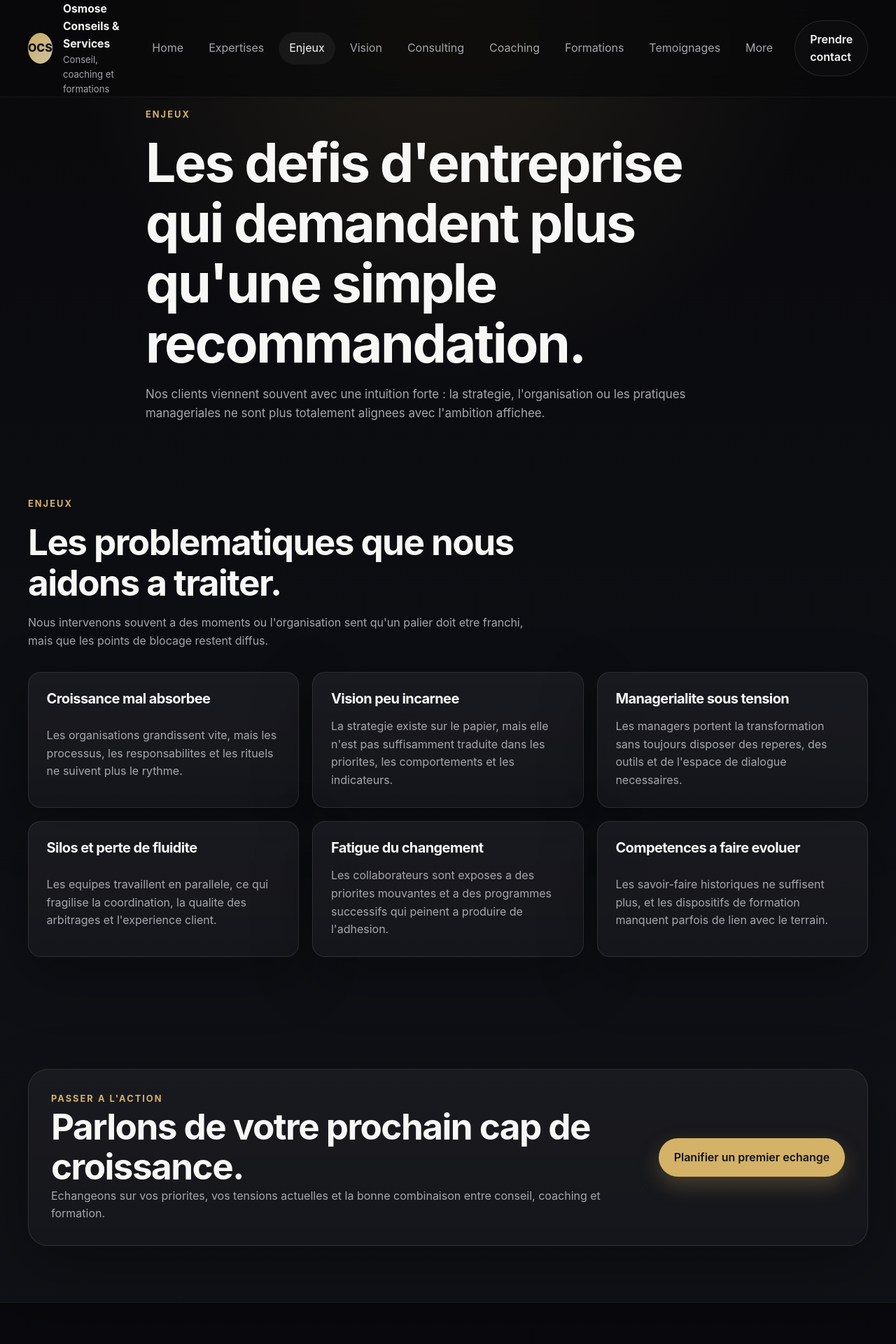
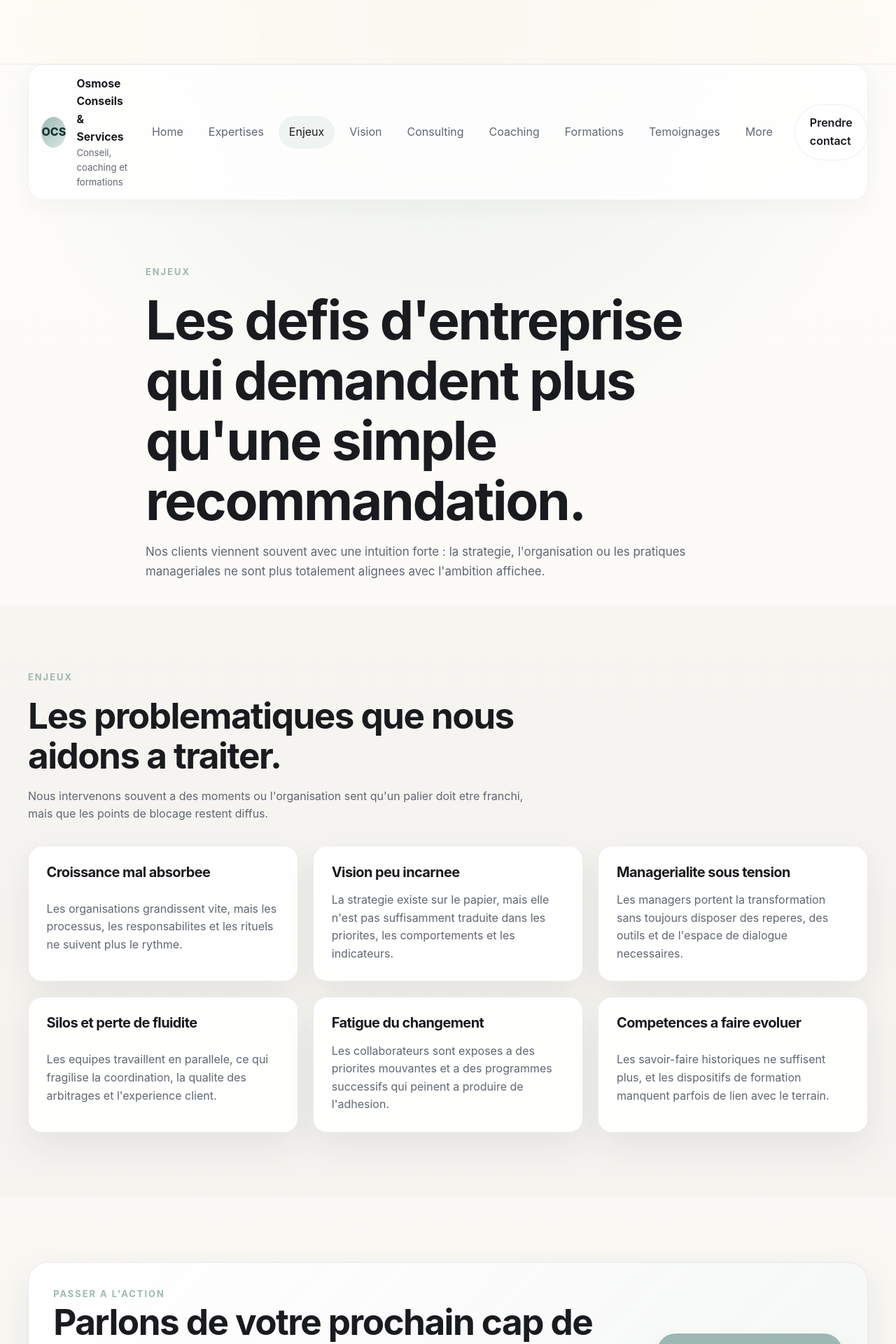
Before and after one commit to sebsiders06/osmose-conseils-et-services, a Next.js app: page /enjeux in a window 1280 px wide. Shown: the top 1920 px of the page at 70% size. Built offline with nearby package versions, Linux system fonts and the light colour scheme.

Commit message:
style claire

```diff
--- a/app/globals.css
+++ b/app/globals.css
@@ -1,19 +1,19 @@
 :root {
-  --background: #09090b;
-  --surface: #111217;
-  --surface-alt: #17181f;
-  --surface-soft: #f5f4ef;
-  --foreground: #f7f7f6;
-  --muted: #a6a7ad;
-  --border: rgba(255, 255, 255, 0.1);
-  --border-strong: rgba(212, 178, 103, 0.32);
-  --accent: #d4b267;
-  --accent-soft: rgba(212, 178, 103, 0.12);
-  --text-dark: #111217;
+  --background: #fcfbf8;
+  --surface: rgba(255, 255, 255, 0.94);
+  --surface-alt: #f5f3ee;
+  --surface-soft: #ffffff;
+  --foreground: #191b1f;
+  --muted: #5f6673;
+  --border: rgba(26, 33, 46, 0.08);
+  --border-strong: rgba(147, 169, 171, 0.28);
+  --accent: #9bb8b2;
+  --accent-soft: rgba(155, 184, 178, 0.14);
+  --text-dark: #173332;
   --radius-lg: 28px;
-  --radius-md: 18px;
+  --radius-md: 20px;
   --radius-sm: 14px;
-  --shadow-lg: 0 24px 80px rgba(0, 0, 0, 0.35);
+  --shadow-lg: 0 18px 50px rgba(34, 41, 52, 0.08);
   --max-width: 1200px;
 }
 
@@ -29,8 +29,8 @@
   margin: 0;
   min-width: 320px;
   background:
-    radial-gradient(circle at top, rgba(212, 178, 103, 0.12), transparent 22%),
-    linear-gradient(180deg, #09090b 0%, #0d0f14 48%, #121318 100%);
+    radial-gradient(circle at top, rgba(155, 184, 178, 0.18), transparent 24%),
+    linear-gradient(180deg, #fdfcf9 0%, #fbfaf7 40%, #f7f4ee 100%);
   color: var(--foreground);
   font-family:
     Inter, ui-sans-serif, system-ui, -apple-system, BlinkMacSystemFont, "Segoe UI", sans-serif;
@@ -54,10 +54,6 @@
   font: inherit;
 }
 
-main {
-  padding-top: 5.8rem;
-}
-
 section[id] {
   scroll-margin-top: 7rem;
 }
@@ -68,7 +64,11 @@
 }
 
 .section {
-  padding: 5rem 0;
+  padding: 5.8rem 0;
+}
+
+.section:nth-of-type(even) {
+  background: rgba(243, 241, 235, 0.55);
 }
 
 .section-heading {
@@ -154,30 +154,36 @@
 .button-primary {
   background: var(--accent);
   color: var(--text-dark);
-  box-shadow: 0 12px 30px rgba(212, 178, 103, 0.26);
+  box-shadow: 0 12px 24px rgba(155, 184, 178, 0.22);
 }
 
 .button-primary:hover {
-  background: #dfbf7a;
+  background: #7f9f98;
+  color: #ffffff;
 }
 
 .button-subtle {
   border-color: var(--border);
-  background: rgba(255, 255, 255, 0.02);
+  background: rgba(255, 255, 255, 0.82);
 }
 
 .button-subtle:hover {
   border-color: var(--border-strong);
-  background: rgba(255, 255, 255, 0.05);
+  background: #ffffff;
+}
+
+.top-band {
+  height: clamp(60px, 9vw, 92px);
+  background: rgba(255, 250, 244, 0.78);
+  border-bottom: 1px solid rgba(26, 33, 46, 0.05);
+  backdrop-filter: blur(10px);
 }
 
 .site-header {
-  position: fixed;
-  inset: 0 0 auto 0;
+  position: sticky;
+  top: 18px;
   z-index: 40;
-  background: rgba(9, 9, 11, 0.72);
-  backdrop-filter: blur(18px);
-  border-bottom: 1px solid rgba(255, 255, 255, 0.06);
+  margin-bottom: 1rem;
 }
 
 .nav-shell {
@@ -185,7 +191,23 @@
   align-items: center;
   justify-content: space-between;
   gap: 1rem;
-  min-height: 5.5rem;
+  min-height: 5.4rem;
+  padding: 0.9rem 1.15rem;
+  border: 1px solid rgba(26, 33, 46, 0.05);
+  border-radius: 22px;
+  background: rgba(255, 255, 255, 0.8);
+  box-shadow: 0 10px 30px rgba(44, 48, 61, 0.04);
+  backdrop-filter: blur(18px);
+  transition:
+    background-color 180ms ease,
+    box-shadow 180ms ease,
+    border-color 180ms ease;
+}
+
+.site-header.is-scrolled .nav-shell {
+  background: rgba(255, 255, 255, 0.94);
+  border-color: rgba(26, 33, 46, 0.08);
+  box-shadow: var(--shadow-lg);
 }
 
 .brand-mark {
@@ -212,7 +234,7 @@
   width: 2.75rem;
   height: 2.75rem;
   border-radius: 50%;
-  background: linear-gradient(135deg, rgba(212, 178, 103, 0.96), rgba(237, 225, 189, 0.86));
+  background: linear-gradient(135deg, #9bb8b2, #dce8e5);
   color: var(--text-dark);
   font-weight: 800;
 }
@@ -237,7 +259,7 @@
 .nav-link.active,
 .mobile-nav-link.active {
   color: var(--foreground);
-  background: rgba(255, 255, 255, 0.05);
+  background: rgba(155, 184, 178, 0.14);
 }
 
 .header-actions {
@@ -252,9 +274,10 @@
   height: 2.9rem;
   border: 1px solid var(--border);
   border-radius: 50%;
-  background: rgba(255, 255, 255, 0.02);
+  background: rgba(255, 255, 255, 0.88);
   color: var(--foreground);
   cursor: pointer;
+  box-shadow: 0 8px 24px rgba(34, 41, 52, 0.05);
 }
 
 .menu-toggle svg,
@@ -266,14 +289,17 @@
 }
 
 .mobile-nav-panel {
-  border-top: 1px solid rgba(255, 255, 255, 0.06);
-  background: rgba(9, 9, 11, 0.95);
+  padding-top: 0.75rem;
 }
 
 .mobile-nav-links {
   display: grid;
   gap: 0.5rem;
-  padding: 1rem 0 1.25rem;
+  padding: 1rem;
+  border: 1px solid var(--border);
+  border-radius: 20px;
+  background: rgba(255, 255, 255, 0.95);
+  box-shadow: var(--shadow-lg);
 }
 
 .mobile-nav-cta {
@@ -281,7 +307,7 @@
 }
 
 .hero-section {
-  padding: 3.2rem 0 3rem;
+  padding: 4.8rem 0 2.2rem;
 }
 
 .hero-grid,
@@ -289,7 +315,7 @@
 .contact-panel,
 .cta-banner {
   display: grid;
-  gap: 2rem;
+  gap: 2.4rem;
   align-items: center;
 }
 
@@ -312,8 +338,8 @@
   width: fit-content;
   padding: 0.55rem 0.9rem;
   border-radius: 999px;
-  background: rgba(212, 178, 103, 0.1);
-  border: 1px solid var(--border-strong);
+  background: rgba(255, 255, 255, 0.82);
+  border: 1px solid rgba(155, 184, 178, 0.22);
 }
 
 .hero-actions {
@@ -336,17 +362,18 @@
 .faq-item,
 .stat-card {
   border: 1px solid var(--border);
-  background:
-    linear-gradient(180deg, rgba(255, 255, 255, 0.04), rgba(255, 255, 255, 0.02)),
-    rgba(17, 18, 23, 0.92);
+  background: var(--surface);
   box-shadow: var(--shadow-lg);
 }
 
 .hero-surface {
   display: grid;
   gap: 1.2rem;
-  padding: 2rem;
+  padding: 2.2rem;
   border-radius: var(--radius-lg);
+  background:
+    linear-gradient(180deg, rgba(255, 255, 255, 0.98), rgba(248, 246, 241, 0.92)),
+    var(--surface-soft);
 }
 
 .surface-badge {
@@ -357,7 +384,7 @@
   padding: 0.55rem 0.9rem;
   border-radius: 999px;
   background: var(--accent-soft);
-  color: var(--accent);
+  color: #456660;
 }
 
 .surface-list,
@@ -376,7 +403,7 @@
 .surface-list li {
   position: relative;
   padding-left: 1.2rem;
-  color: #d6d6d8;
+  color: var(--muted);
 }
 
 .surface-list li::before {
@@ -391,7 +418,7 @@
 }
 
 .page-hero {
-  padding: 3.8rem 0 1.6rem;
+  padding: 4.8rem 0 2.2rem;
 }
 
 .page-hero .container {
@@ -409,7 +436,7 @@
 .timeline-grid,
 .footer-grid {
   display: grid;
-  gap: 1.2rem;
+  gap: 1.35rem;
 }
 
 .stats-grid {
@@ -444,7 +471,8 @@
 .accent-card {
   display: grid;
   gap: 1rem;
-  padding: 1.8rem;
+  padding: 1.95rem;
+  background: linear-gradient(180deg, rgba(255, 255, 255, 0.96), rgba(249, 247, 242, 0.9));
 }
 
 .card-grid.two-columns {
@@ -473,8 +501,9 @@
 }
 
 .interactive-card:hover {
-  transform: translateY(-3px);
+  transform: translateY(-4px);
   border-color: var(--border-strong);
+  box-shadow: 0 22px 48px rgba(34, 41, 52, 0.1);
 }
 
 .icon-chip {
@@ -484,18 +513,18 @@
   height: 2.8rem;
   border-radius: 999px;
   background: var(--accent-soft);
-  color: var(--accent);
+  color: #456660;
 }
 
 .card-benefit {
-  color: #ddd3ba;
+  color: #456660;
 }
 
 .inline-link {
   display: inline-flex;
   align-items: center;
   gap: 0.45rem;
-  color: var(--foreground);
+  color: #2d4a48;
   font-weight: 600;
 }
 
@@ -516,8 +545,8 @@
 .tag-list li {
   padding: 0.45rem 0.7rem;
   border-radius: 999px;
-  background: rgba(255, 255, 255, 0.05);
-  color: #e6dfce;
+  background: #f3f1eb;
+  color: #456660;
   font-size: 0.92rem;
 }
 
@@ -532,7 +561,7 @@
 .timeline-card span {
   display: inline-block;
   margin-bottom: 1rem;
-  color: var(--accent);
+  color: #7f9f98;
   font-weight: 700;
   font-size: 0.9rem;
   letter-spacing: 0.14em;
@@ -545,7 +574,7 @@
 }
 
 .quote-mark {
-  color: var(--accent);
+  color: #7f9f98;
   font-size: 2.5rem;
   line-height: 1;
 }
@@ -574,15 +603,16 @@
   width: 3rem;
   height: 3rem;
   border-radius: 50%;
-  background: linear-gradient(135deg, #2a2d36, #575d68);
-  color: #fff;
+  background: linear-gradient(135deg, #bdd4cf, #91aea8);
+  color: #173332;
   font-weight: 700;
 }
 
 .cta-banner {
   grid-template-columns: minmax(0, 1fr) auto;
-  padding: 2rem;
+  padding: 2.2rem;
   border-radius: var(--radius-lg);
+  background: linear-gradient(135deg, rgba(255, 255, 255, 0.98), rgba(244, 247, 245, 0.92));
 }
 
 .faq-list {
@@ -634,7 +664,7 @@
 .contact-form label {
   display: grid;
   gap: 0.55rem;
-  color: #ededee;
+  color: var(--foreground);
   font-size: 0.94rem;
 }
 
@@ -644,8 +674,8 @@
   width: 100%;
   padding: 0.95rem 1rem;
   border-radius: 14px;
-  border: 1px solid rgba(255, 255, 255, 0.1);
-  background: rgba(255, 255, 255, 0.03);
+  border: 1px solid rgba(26, 33, 46, 0.1);
+  background: #ffffff;
   color: var(--foreground);
   outline: none;
   transition: border-color 180ms ease, background-color 180ms ease;
@@ -655,7 +685,7 @@
 .contact-form select:focus,
 .contact-form textarea:focus {
   border-color: var(--border-strong);
-  background: rgba(255, 255, 255, 0.05);
+  background: #ffffff;
 }
 
 .contact-form textarea {
@@ -680,7 +710,7 @@
 }
 
 .form-success {
-  color: #e3d2a2;
+  color: #56756f;
 }
 
 .stack-sm {
@@ -689,9 +719,9 @@
 }
 
 .site-footer {
-  padding: 4rem 0 2rem;
-  border-top: 1px solid rgba(255, 255, 255, 0.07);
-  background: rgba(6, 6, 8, 0.75);
+  padding: 4.5rem 0 2.2rem;
+  border-top: 1px solid rgba(26, 33, 46, 0.06);
+  background: rgba(248, 246, 241, 0.92);
 }
 
 .footer-grid {
@@ -727,7 +757,7 @@
   border-radius: 50%;
   border: 1px solid var(--border);
   color: var(--foreground);
-  background: rgba(255, 255, 255, 0.03);
+  background: rgba(255, 255, 255, 0.92);
   font-weight: 700;
   text-transform: lowercase;
 }
@@ -742,7 +772,7 @@
   gap: 1rem;
   padding-top: 2rem;
   margin-top: 2rem;
-  border-top: 1px solid rgba(255, 255, 255, 0.06);
+  border-top: 1px solid rgba(26, 33, 46, 0.06);
   color: var(--muted);
   font-size: 0.95rem;
 }
@@ -773,20 +803,24 @@
 }
 
 @media (max-width: 760px) {
-  main {
-    padding-top: 5rem;
-  }
-
   .section {
-    padding: 4rem 0;
+    padding: 4.5rem 0;
   }
 
   .container {
     width: min(calc(100% - 1.25rem), var(--max-width));
   }
 
+  .top-band {
+    height: 64px;
+  }
+
+  .site-header {
+    top: 10px;
+  }
+
   .hero-section {
-    padding-top: 2.4rem;
+    padding-top: 3.8rem;
   }
 
   .stats-grid,
--- a/components/site-header.tsx
+++ b/components/site-header.tsx
@@ -25,13 +25,29 @@
 export function SiteHeader() {
   const pathname = usePathname();
   const [isOpen, setIsOpen] = useState(false);
+  const [isScrolled, setIsScrolled] = useState(false);
 
   useEffect(() => {
     setIsOpen(false);
   }, [pathname]);
 
+  useEffect(() => {
+    function handleScroll() {
+      setIsScrolled(window.scrollY > 18);
+    }
+
+    handleScroll();
+    window.addEventListener("scroll", handleScroll, { passive: true });
+
+    return () => {
+      window.removeEventListener("scroll", handleScroll);
+    };
+  }, []);
+
   return (
-    <header className="site-header">
+    <>
+      <div aria-hidden="true" className="top-band" />
+      <header className={isScrolled ? "site-header is-scrolled" : "site-header"}>
         <div className="container nav-shell">
           <Link className="brand-mark" href="/">
             <span className="brand-pill">OCS</span>
@@ -89,5 +105,6 @@
           </div>
         ) : null}
       </header>
+    </>
   );
 }
--- a/styles.css
+++ b/styles.css
@@ -1,16 +1,22 @@
 :root {
-  --bg: #0a0b0f;
-  --bg-soft: #11131a;
-  --panel: rgba(17, 19, 26, 0.9);
-  --panel-border: rgba(255, 255, 255, 0.08);
-  --text: #f7f7f5;
-  --muted: #afb2bc;
-  --accent: #d4b267;
-  --accent-soft: rgba(212, 178, 103, 0.14);
+  --background: #fcfbf8;
+  --background-soft: #f5f3ee;
+  --surface: rgba(255, 255, 255, 0.94);
+  --surface-strong: #ffffff;
+  --surface-muted: #f3f1eb;
+  --text: #191b1f;
+  --muted: #5f6673;
+  --border: rgba(26, 33, 46, 0.08);
+  --border-strong: rgba(147, 169, 171, 0.28);
+  --accent: #9bb8b2;
+  --accent-strong: #7f9f98;
+  --accent-soft: rgba(155, 184, 178, 0.14);
   --max-width: 1180px;
   --radius-lg: 28px;
-  --radius-md: 18px;
-  --shadow: 0 24px 80px rgba(0, 0, 0, 0.35);
+  --radius-md: 20px;
+  --radius-sm: 14px;
+  --shadow-sm: 0 8px 24px rgba(34, 41, 52, 0.05);
+  --shadow-md: 0 18px 50px rgba(34, 41, 52, 0.08);
 }
 
 * {
@@ -26,11 +32,11 @@
   min-width: 320px;
   color: var(--text);
   background:
-    radial-gradient(circle at top, rgba(212, 178, 103, 0.12), transparent 24%),
-    linear-gradient(180deg, #09090c 0%, #0e1015 50%, #12141b 100%);
+    radial-gradient(circle at top, rgba(155, 184, 178, 0.18), transparent 24%),
+    linear-gradient(180deg, #fdfcf9 0%, #fbfaf7 40%, #f7f4ee 100%);
   font-family:
     Inter, ui-sans-serif, system-ui, -apple-system, BlinkMacSystemFont, "Segoe UI", sans-serif;
-  line-height: 1.6;
+  line-height: 1.7;
 }
 
 a {
@@ -50,13 +56,18 @@
   margin: 0 auto;
 }
 
+.top-band {
+  height: clamp(60px, 9vw, 92px);
+  background: rgba(255, 250, 244, 0.78);
+  border-bottom: 1px solid rgba(26, 33, 46, 0.05);
+  backdrop-filter: blur(10px);
+}
+
 .site-header {
   position: sticky;
-  top: 0;
+  top: 18px;
   z-index: 30;
-  backdrop-filter: blur(18px);
-  background: rgba(9, 9, 12, 0.74);
-  border-bottom: 1px solid rgba(255, 255, 255, 0.06);
+  margin-bottom: 1rem;
 }
 
 .nav-shell {
@@ -64,7 +75,24 @@
   align-items: center;
   justify-content: space-between;
   gap: 1rem;
-  min-height: 5.25rem;
+  min-height: 5.4rem;
+  padding: 0.9rem 1.15rem;
+  border: 1px solid rgba(26, 33, 46, 0.05);
+  border-radius: 22px;
+  background: rgba(255, 255, 255, 0.8);
+  box-shadow: 0 10px 30px rgba(44, 48, 61, 0.04);
+  backdrop-filter: blur(18px);
+  transition:
+    background-color 180ms ease,
+    box-shadow 180ms ease,
+    border-color 180ms ease,
+    transform 180ms ease;
+}
+
+.site-header.is-scrolled .nav-shell {
+  background: rgba(255, 255, 255, 0.94);
+  border-color: rgba(26, 33, 46, 0.08);
+  box-shadow: var(--shadow-md);
 }
 
 .brand {
@@ -74,19 +102,23 @@
 }
 
 .brand-badge {
-  width: 2.8rem;
-  height: 2.8rem;
+  width: 2.9rem;
+  height: 2.9rem;
   border-radius: 50%;
   display: grid;
   place-items: center;
-  background: linear-gradient(135deg, #d4b267, #f0e2bc);
-  color: #111217;
+  background: linear-gradient(135deg, #9bb8b2, #dce8e5);
+  color: #1d2a2b;
   font-weight: 800;
 }
 
 .brand strong,
 .brand small {
   display: block;
+}
+
+.brand strong {
+  font-size: 0.98rem;
 }
 
 .brand small {
@@ -102,16 +134,19 @@
 }
 
 .nav-link {
-  padding: 0.65rem 0.95rem;
+  padding: 0.7rem 1rem;
   border-radius: 999px;
   color: var(--muted);
-  transition: background-color 180ms ease, color 180ms ease, transform 180ms ease;
+  transition:
+    background-color 180ms ease,
+    color 180ms ease,
+    transform 180ms ease;
 }
 
 .nav-link:hover,
 .nav-link.active {
   color: var(--text);
-  background: rgba(255, 255, 255, 0.06);
+  background: rgba(155, 184, 178, 0.14);
 }
 
 .header-actions {
@@ -122,12 +157,13 @@
 
 .menu-toggle {
   display: none;
-  width: 2.9rem;
-  height: 2.9rem;
+  width: 2.95rem;
+  height: 2.95rem;
   border-radius: 50%;
-  border: 1px solid var(--panel-border);
-  background: rgba(255, 255, 255, 0.03);
+  border: 1px solid var(--border);
+  background: rgba(255, 255, 255, 0.88);
   color: var(--text);
+  box-shadow: var(--shadow-sm);
 }
 
 .menu-toggle svg {
@@ -137,12 +173,18 @@
 
 .mobile-nav-wrap {
   display: none;
-  padding: 0 0 1rem;
+  padding-top: 0.75rem;
 }
 
 .mobile-nav {
   flex-direction: column;
   align-items: stretch;
+  gap: 0.45rem;
+  padding: 1rem;
+  border: 1px solid var(--border);
+  border-radius: 20px;
+  background: rgba(255, 255, 255, 0.95);
+  box-shadow: var(--shadow-md);
 }
 
 .mobile-nav .nav-link,
@@ -156,7 +198,7 @@
   align-items: center;
   justify-content: center;
   min-height: 3rem;
-  padding: 0.85rem 1.25rem;
+  padding: 0.9rem 1.3rem;
   border-radius: 999px;
   border: 1px solid transparent;
   font-weight: 600;
@@ -164,7 +206,8 @@
     transform 180ms ease,
     background-color 180ms ease,
     border-color 180ms ease,
-    color 180ms ease;
+    color 180ms ease,
+    box-shadow 180ms ease;
 }
 
 .button:hover {
@@ -173,23 +216,29 @@
 
 .button-primary {
   background: var(--accent);
-  color: #111217;
-  box-shadow: 0 10px 30px rgba(212, 178, 103, 0.28);
+  color: #173332;
+  box-shadow: 0 12px 24px rgba(155, 184, 178, 0.22);
 }
 
 .button-primary:hover {
-  background: #dfc07a;
+  background: var(--accent-strong);
+  color: #ffffff;
 }
 
 .button-subtle {
-  border-color: var(--panel-border);
-  background: rgba(255, 255, 255, 0.03);
+  border-color: var(--border);
+  background: rgba(255, 255, 255, 0.82);
   color: var(--text);
+}
+
+.button-subtle:hover {
+  border-color: var(--border-strong);
+  background: #ffffff;
 }
 
 .hero,
 .page-hero {
-  padding: 4rem 0 2rem;
+  padding: 4.8rem 0 2.2rem;
 }
 
 .hero-grid,
@@ -198,30 +247,30 @@
 .contact-panel,
 .footer-grid {
   display: grid;
-  gap: 2rem;
+  gap: 2.4rem;
   align-items: center;
 }
 
 .hero-grid {
-  grid-template-columns: minmax(0, 1.15fr) minmax(320px, 0.85fr);
+  grid-template-columns: minmax(0, 1.12fr) minmax(320px, 0.88fr);
 }
 
 .eyebrow {
-  margin: 0 0 0.8rem;
-  color: var(--accent);
+  margin: 0 0 0.9rem;
+  color: var(--accent-strong);
   text-transform: uppercase;
   letter-spacing: 0.16em;
-  font-size: 0.8rem;
+  font-size: 0.78rem;
   font-weight: 700;
 }
 
 .hero-pill {
   display: inline-flex;
   margin-bottom: 1rem;
-  padding: 0.55rem 0.9rem;
+  padding: 0.6rem 0.95rem;
   border-radius: 999px;
-  border: 1px solid rgba(212, 178, 103, 0.3);
-  background: var(--accent-soft);
+  border: 1px solid rgba(155, 184, 178, 0.22);
+  background: rgba(255, 255, 255, 0.82);
 }
 
 h1,
@@ -234,16 +283,16 @@
 h1,
 h2,
 h3 {
-  letter-spacing: -0.03em;
-  line-height: 1.12;
+  letter-spacing: -0.035em;
+  line-height: 1.1;
 }
 
 h1 {
-  font-size: clamp(2.8rem, 6vw, 5rem);
+  font-size: clamp(3rem, 6vw, 5.4rem);
 }
 
 h2 {
-  font-size: clamp(2rem, 4vw, 3rem);
+  font-size: clamp(2.1rem, 4vw, 3.25rem);
 }
 
 h3 {
@@ -263,18 +312,22 @@
 
 .hero-copy,
 .page-hero-copy {
-  max-width: 42rem;
+  max-width: 44rem;
 }
 
 .hero-copy {
   display: grid;
-  gap: 1.25rem;
+  gap: 1.35rem;
+}
+
+.hero-copy p {
+  font-size: 1.06rem;
 }
 
 .hero-actions {
   display: flex;
   flex-wrap: wrap;
-  gap: 0.85rem;
+  gap: 0.9rem;
 }
 
 .hero-panel,
@@ -284,17 +337,18 @@
 .stat-card,
 .cta-banner,
 .contact-form {
-  border: 1px solid var(--panel-border);
-  background:
-    linear-gradient(180deg, rgba(255, 255, 255, 0.04), rgba(255, 255, 255, 0.02)),
-    var(--panel);
+  border: 1px solid var(--border);
+  background: var(--surface);
   border-radius: var(--radius-md);
-  box-shadow: var(--shadow);
+  box-shadow: var(--shadow-sm);
 }
 
 .hero-panel {
-  padding: 2rem;
+  padding: 2.2rem;
   border-radius: var(--radius-lg);
+  background:
+    linear-gradient(180deg, rgba(255, 255, 255, 0.98), rgba(248, 246, 241, 0.92)),
+    var(--surface-strong);
 }
 
 .surface-badge {
@@ -303,10 +357,10 @@
   align-items: center;
   width: fit-content;
   margin-bottom: 1rem;
-  padding: 0.55rem 0.9rem;
+  padding: 0.6rem 0.95rem;
   border-radius: 999px;
   background: var(--accent-soft);
-  color: var(--accent);
+  color: #456660;
 }
 
 .surface-list,
@@ -319,35 +373,40 @@
 
 .surface-list {
   display: grid;
-  gap: 0.7rem;
+  gap: 0.8rem;
   margin-top: 1rem;
 }
 
 .surface-list li {
   padding-left: 1rem;
   position: relative;
+  color: var(--muted);
 }
 
 .surface-list li::before {
   content: "";
   position: absolute;
   left: 0;
-  top: 0.7rem;
-  width: 0.38rem;
-  height: 0.38rem;
+  top: 0.72rem;
+  width: 0.4rem;
+  height: 0.4rem;
   border-radius: 999px;
   background: var(--accent);
 }
 
 .section {
-  padding: 4.6rem 0;
+  padding: 5.8rem 0;
+}
+
+.section:nth-of-type(even) {
+  background: rgba(243, 241, 235, 0.55);
 }
 
 .section-heading {
-  max-width: 46rem;
+  max-width: 48rem;
   display: grid;
-  gap: 0.9rem;
-  margin-bottom: 1.8rem;
+  gap: 0.95rem;
+  margin-bottom: 2rem;
 }
 
 .grid-2,
@@ -356,7 +415,7 @@
 .stats-grid,
 .timeline-grid {
   display: grid;
-  gap: 1.2rem;
+  gap: 1.35rem;
 }
 
 .grid-2 {
@@ -377,22 +436,27 @@
 
 .stat-card,
 .card {
-  padding: 1.6rem;
+  padding: 1.7rem;
 }
 
 .stat-card strong {
   display: block;
   margin-bottom: 0.55rem;
   font-size: 2rem;
+  color: var(--text);
 }
 
 .interactive-card {
-  transition: transform 180ms ease, border-color 180ms ease;
+  transition:
+    transform 180ms ease,
+    border-color 180ms ease,
+    box-shadow 180ms ease;
 }
 
 .interactive-card:hover {
-  transform: translateY(-3px);
-  border-color: rgba(212, 178, 103, 0.32);
+  transform: translateY(-4px);
+  border-color: var(--border-strong);
+  box-shadow: var(--shadow-md);
 }
 
 .icon-chip,
@@ -403,11 +467,11 @@
 }
 
 .icon-chip {
-  width: 2.8rem;
-  height: 2.8rem;
+  width: 2.85rem;
+  height: 2.85rem;
   border-radius: 50%;
   background: var(--accent-soft);
-  color: var(--accent);
+  color: #456660;
   margin-bottom: 0.2rem;
 }
 
@@ -417,6 +481,7 @@
   align-items: center;
   font-weight: 600;
   margin-top: 0.3rem;
+  color: #2d4a48;
 }
 
 .tag-list {
@@ -429,8 +494,8 @@
 .tag-list li {
   padding: 0.45rem 0.7rem;
   border-radius: 999px;
-  background: rgba(255, 255, 255, 0.05);
-  color: #e7decc;
+  background: var(--surface-muted);
+  color: #456660;
   font-size: 0.92rem;
 }
 
@@ -439,7 +504,7 @@
 }
 
 .timeline-card span {
-  color: var(--accent);
+  color: var(--accent-strong);
   display: inline-block;
   margin-bottom: 0.8rem;
   font-weight: 700;
@@ -454,7 +519,7 @@
 
 .quote-mark {
   font-size: 2.4rem;
-  color: var(--accent);
+  color: var(--accent-strong);
   line-height: 1;
 }
 
@@ -468,7 +533,8 @@
   width: 3rem;
   height: 3rem;
   border-radius: 50%;
-  background: linear-gradient(135deg, #313541, #666d7c);
+  background: linear-gradient(135deg, #bdd4cf, #91aea8);
+  color: #173332;
   font-weight: 700;
 }
 
@@ -483,15 +549,17 @@
 }
 
 .accent-card {
-  padding: 1.8rem;
+  padding: 1.95rem;
   display: grid;
   gap: 1rem;
+  background: linear-gradient(180deg, rgba(255, 255, 255, 0.96), rgba(249, 247, 242, 0.9));
 }
 
 .cta-banner {
   grid-template-columns: minmax(0, 1fr) auto;
-  padding: 2rem;
+  padding: 2.2rem;
   border-radius: var(--radius-lg);
+  background: linear-gradient(135deg, rgba(255, 255, 255, 0.98), rgba(244, 247, 245, 0.92));
 }
 
 .faq-list {
@@ -500,7 +568,7 @@
 }
 
 .faq-item {
-  padding: 1.25rem 1.4rem;
+  padding: 1.35rem 1.5rem;
 }
 
 .faq-item summary {
@@ -517,7 +585,8 @@
 }
 
 .contact-form {
-  padding: 1.6rem;
+  padding: 1.8rem;
+  background: rgba(255, 255, 255, 0.96);
 }
 
 .form-grid {
@@ -530,6 +599,7 @@
   display: grid;
   gap: 0.55rem;
   margin-bottom: 1rem;
+  color: var(--text);
 }
 
 .contact-form input,
@@ -537,9 +607,9 @@
 .contact-form select {
   width: 100%;
   padding: 0.95rem 1rem;
-  border-radius: 14px;
-  border: 1px solid rgba(255, 255, 255, 0.1);
-  background: rgba(255, 255, 255, 0.03);
+  border-radius: var(--radius-sm);
+  border: 1px solid rgba(26, 33, 46, 0.1);
+  background: #ffffff;
   color: var(--text);
 }
 
@@ -563,14 +633,14 @@
 }
 
 .form-success {
-  color: #e5d29a;
+  color: #56756f;
   margin-top: 1rem;
 }
 
 .site-footer {
-  padding: 4rem 0 2rem;
-  border-top: 1px solid rgba(255, 255, 255, 0.07);
-  background: rgba(7, 8, 11, 0.75);
+  padding: 4.5rem 0 2.2rem;
+  border-top: 1px solid rgba(26, 33, 46, 0.06);
+  background: rgba(248, 246, 241, 0.92);
 }
 
 .footer-grid {
@@ -598,8 +668,9 @@
   width: 2.65rem;
   height: 2.65rem;
   border-radius: 50%;
-  border: 1px solid var(--panel-border);
-  background: rgba(255, 255, 255, 0.03);
+  border: 1px solid var(--border);
+  background: rgba(255, 255, 255, 0.92);
+  color: var(--text);
   text-transform: lowercase;
   font-weight: 700;
 }
@@ -610,7 +681,7 @@
   gap: 1rem;
   padding-top: 1.8rem;
   margin-top: 1.8rem;
-  border-top: 1px solid rgba(255, 255, 255, 0.06);
+  border-top: 1px solid rgba(26, 33, 46, 0.06);
   color: var(--muted);
 }
 
@@ -644,13 +715,21 @@
     width: min(calc(100% - 1.25rem), var(--max-width));
   }
 
+  .top-band {
+    height: 64px;
+  }
+
+  .site-header {
+    top: 10px;
+  }
+
   .hero,
   .page-hero {
-    padding-top: 3rem;
+    padding-top: 3.8rem;
   }
 
   .section {
-    padding: 4rem 0;
+    padding: 4.5rem 0;
   }
 
   .stats-grid,
```
Also changed, not shown: script.js (+23 -3 lines). Lines whose indentation alone changed are shown as unchanged.
